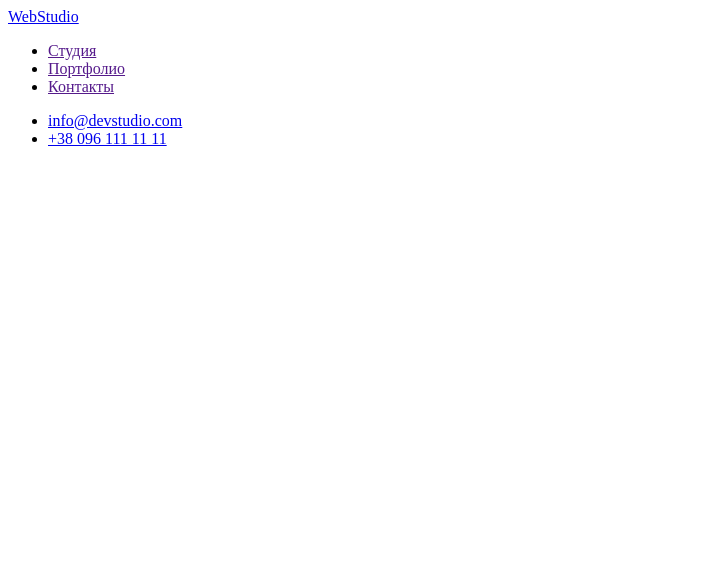
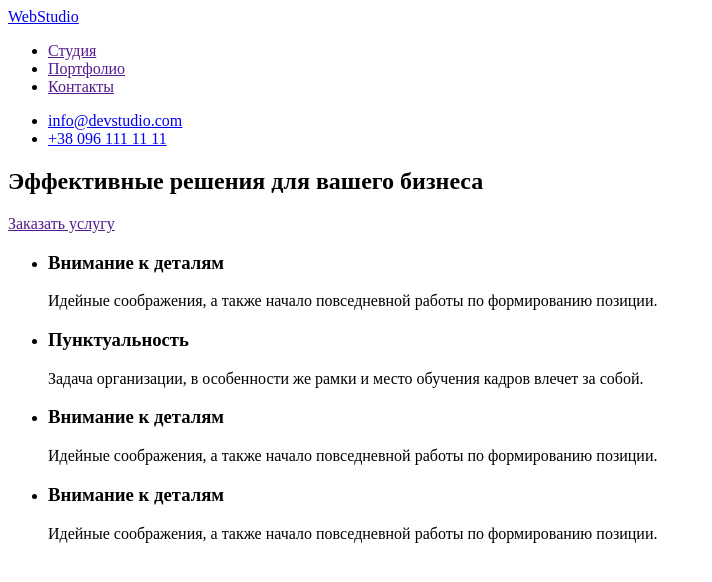
Before and after one commit to Novoidarskyi/goit-markup-hw-01, a plain HTML site: page index.html in a window 1280 px wide. Shown: the whole page, without its empty margins (0-712 px from the left). Drawn offline with Linux system fonts and the light colour scheme.

```diff
--- a/index.html
+++ b/index.html
@@ -7,7 +7,7 @@
 </head>
 <body>
 <!-- Шапка сайта -->
-    <head>
+  <head>
         <nav>
             <a href="index.html" lang="en">WebStudio</a>
                 <ul>
@@ -24,8 +24,36 @@
             <a href="tel:+38 0961111111">+38 096 111 11 11</a>
           </li>
         </ul>
+  </head>
+  <main>
+<!-- Герой -->
+    <section>
+      <h1>Эффективные решения для вашего бизнеса</h1>
+      <a href="">Заказать услугу</a>
+    </section>
+<!-- Преимущества -->
+  <section>
+    <h2 hidden>Преимущества</h2>
+    <ul>
+      <li>
+        <h3>Внимание к деталям</h3>
+        <p>Идейные соображения, а также начало повседневной работы по формированию позиции.</p>
+      </li>
+      <li>
+        <h3>Пунктуальность</h3>
+        <p>Задача организации, в особенности же рамки и место обучения кадров влечет за собой.</p>
+      </li>
+      <li>
+        <h3>Внимание к деталям</h3>
+        <p>Идейные соображения, а также начало повседневной работы по формированию позиции.</p>
+      </li>
+      <li>
+        <h3>Внимание к деталям</h3>
+        <p>Идейные соображения, а также начало повседневной работы по формированию позиции.</p>
+      </li>
+    </ul>
+  </section>
 
-
-    </head>
+    </main>
 </body>
 </html>
```
